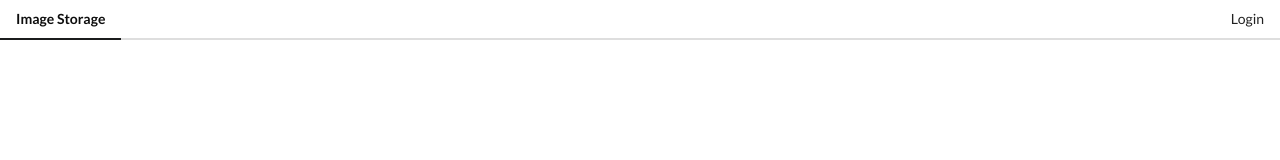
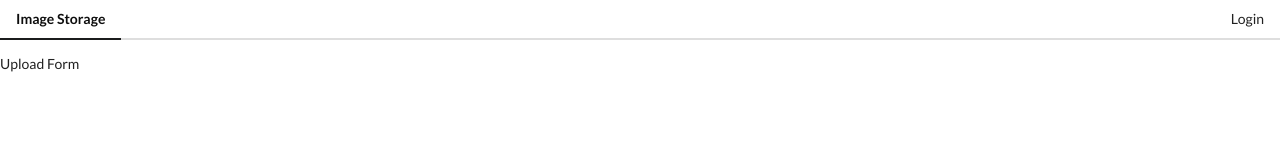
Before and after one commit to olzh2102/images-uploader, a Vue app: page /upload in a window 1280 px wide. Shown: the top 160 px of the page. Built offline with nearby package versions, Linux system fonts and the light colour scheme.

Commit message:
Additional route configuration

```diff
--- /dev/null
+++ b/src/components/ImageList.vue
@@ -0,0 +1,9 @@
+<template>
+  <div>Image List</div>
+</template>
+
+<script>
+export default {
+  name: 'ImageList'
+}
+</script>
--- /dev/null
+++ b/src/components/UploadForm.vue
@@ -0,0 +1,9 @@
+<template>
+  <div>Upload Form</div>
+</template>
+
+<script>
+export default {
+  name: 'UploadForm'
+}
+</script>
--- a/src/main.js
+++ b/src/main.js
@@ -3,12 +3,16 @@ import VueRouter from 'vue-router';
 import App from './App';
 import store from './store';
 import AuthHandler from './components/AuthHandler';
+import ImageList from './components/ImageList';
+import UploadForm from './components/UploadForm';
 
 Vue.use(VueRouter);
 
 export const router = new VueRouter({
   mode: 'history',
   routes: [
+    { path: '/', component: ImageList },
+    { path: '/upload', component: UploadForm },
     { path: '/oauth2/callback', component: AuthHandler }
   ]
 });
```
